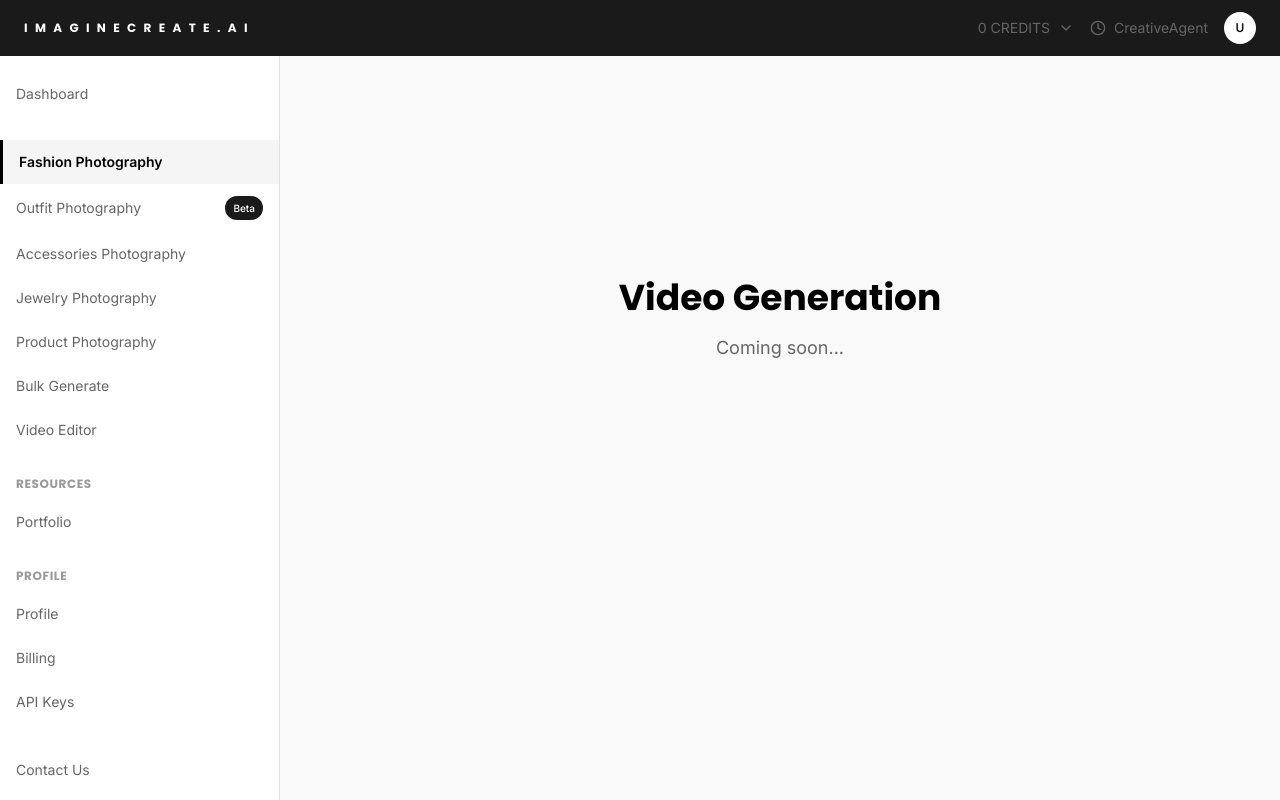
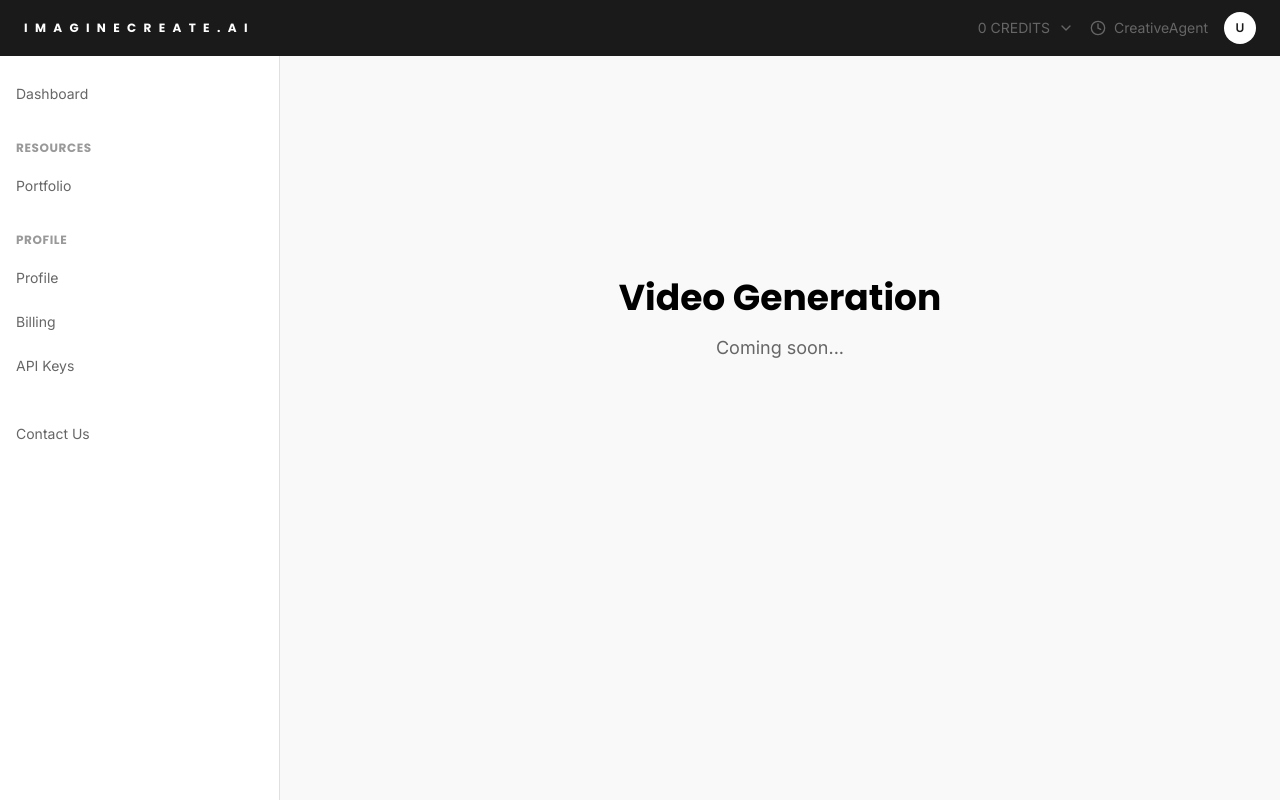
Before and after one commit to antaruii122/ai-vogue-forge, a React (Vite) app: page /tools/video-generation in a window 1280 px wide. Built offline with nearby package versions, Linux system fonts and the light colour scheme; the HTML template or start-up script is replaced by a standard one.

Commit message:
Refactor sidebar navigation

```diff
--- a/src/components/AppLayout.tsx
+++ b/src/components/AppLayout.tsx
@@ -11,15 +11,6 @@ const AppLayout = ({ children }: AppLayoutProps) => {
   const [activeItem, setActiveItem] = useState("Fashion Photography");
 
   const menuItems = {
-    features: [
-      { name: "Fashion Photography", badge: null },
-      { name: "Outfit Photography", badge: "Beta" },
-      { name: "Accessories Photography", badge: null },
-      { name: "Jewelry Photography", badge: null },
-      { name: "Product Photography", badge: null },
-      { name: "Bulk Generate", badge: null },
-      { name: "Video Editor", badge: null },
-    ],
     resources: [
       { name: "Portfolio", badge: null },
     ],
@@ -121,34 +112,6 @@ const AppLayout = ({ children }: AppLayoutProps) => {
             </a>
           </div>
 
-          {/* Features Section */}
-          <div className="mb-6">
-            {menuItems.features.map((item) => (
-              <button
-                key={item.name}
-                onClick={() => {
-                  setActiveItem(item.name);
-                  setIsSidebarOpen(false);
-                }}
-                className={`
-                  w-full text-left px-4 py-3 text-sm transition-colors flex items-center justify-between
-                  ${
-                    activeItem === item.name
-                      ? "bg-[#f5f5f5] text-[#000000] font-bold border-l-[3px] border-[#000000]"
-                      : "text-[#666666] hover:bg-[#fafafa]"
-                  }
-                `}
-              >
-                <span>{item.name}</span>
-                {item.badge && (
-                  <span className="px-2 py-0.5 text-[10px] bg-[#1a1a1a] text-white rounded-full font-medium">
-                    {item.badge}
-                  </span>
-                )}
-              </button>
-            ))}
-          </div>
-
           {/* Resources Section */}
           <div className="mb-6">
             <h2 className="px-4 mb-2 text-xs font-bold text-[#999999] uppercase tracking-wider">
```
